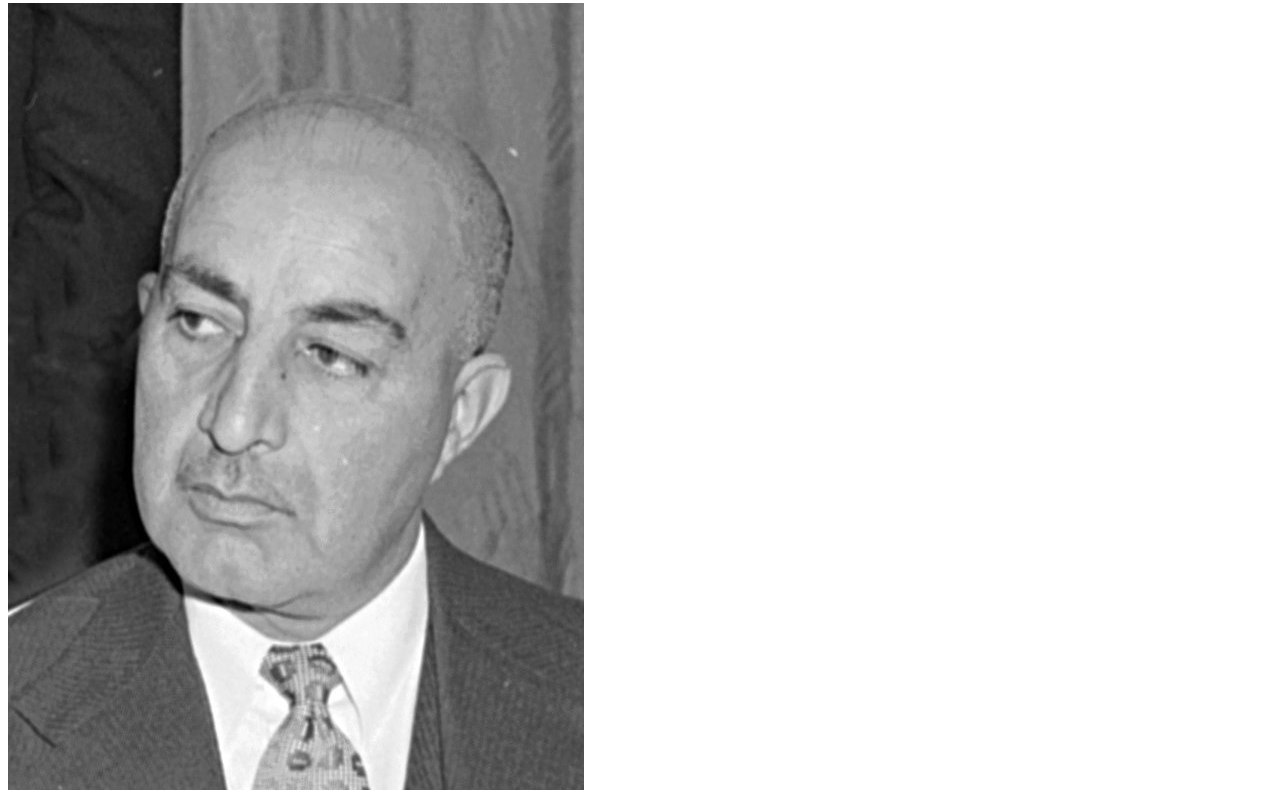
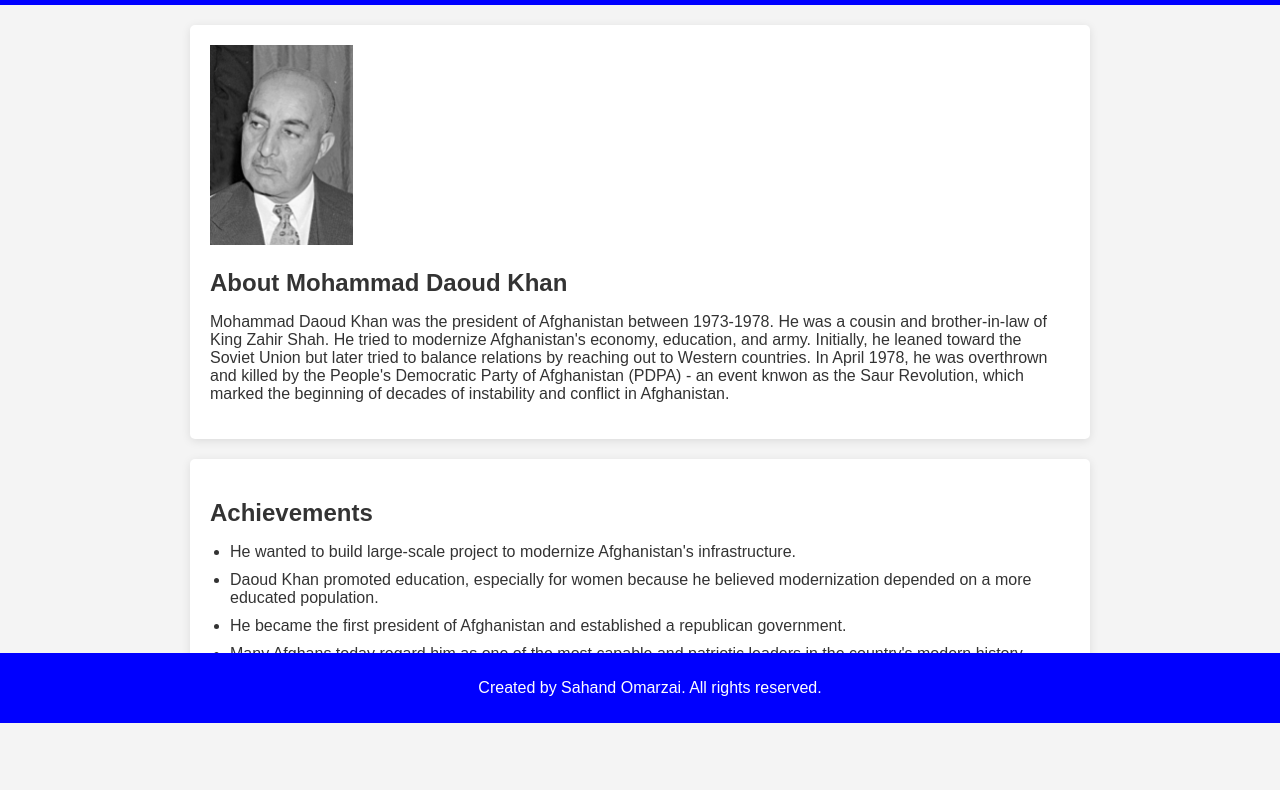
Before and after one commit to a22ahmom/TributePage, a plain HTML site: page index.html in a window 1280 px wide. Shown: the part 77-867 px from the top of the page. Drawn offline with Linux system fonts and the light colour scheme.

Commit message:
added styling

```diff
--- a/index.html
+++ b/index.html
@@ -1,18 +1,26 @@
 <!DOCTYPE html>
 <html>
+    <head>
+        <meta charset="UTF-8">
+        <meta name="viewport" content="width=device_width, initial_scale=1.0">
+        <link rel="stylesheet" href="style.css">
+        <title>Tribute Pages</title>
+    </head>
+    <body>
         <header>
-        <title>Tribute Pages</title>
             <h1>Tribute to Mohammad Daoud Khan</h1>
+        </header>
+        <div class="content">
+            <section class="biography">
                 <img src="Sardar_Mohammed_Daud.jpg" alt="An image of the president Mohammad Daoud Khan of Afghanistan in 1973."/>
-    </header>
-    <body>
                 <h2>About Mohammad Daoud Khan</h2>
                 <p>Mohammad Daoud Khan was the president of Afghanistan between 1973-1978.
                     He was a cousin and brother-in-law of King Zahir Shah.
                     He tried to modernize Afghanistan's economy, education, and army.
                     Initially, he leaned toward the Soviet Union but later tried to balance relations by reaching out to Western countries.
                     In April 1978, he was overthrown and killed by the People's Democratic Party of Afghanistan (PDPA) - an event knwon as the Saur Revolution, which marked the beginning of decades of instability and conflict in Afghanistan.</p>
-
+            </section>
+            <section class="achievements">
                 <h2>Achievements</h2>
                 <ul>
                     <li>He wanted to build large-scale project to modernize Afghanistan's infrastructure.</li>
@@ -21,9 +29,10 @@
                     <li>Many Afghans today regard him as one of the most capable and patriotic leaders in the country's modern history.</li>
                 </ul>
 
-    </body>
-
+            </section>
+        </div>
     <footer>
         <p>Created by Sahand Omarzai. All rights reserved.</p>
     </footer>
+    </body>
 </html>
--- a/style.css
+++ b/style.css
@@ -0,0 +1,75 @@
+body {
+    font-family: Arial, sans-serif;
+    background-color: #f4f4f4;
+    margin: 0;
+    padding: 0;
+    color: #333;
+    padding-bottom: 50px;
+}
+
+h1 {
+    font-size: 36px;
+    margin: 0;
+}
+
+header {
+    background-color: blue;
+    color: #f4f4f4;
+    text-align: center;
+    padding: 20px;
+}
+
+.content {
+    padding: 20px;
+    max-width: 900px;
+    margin: 0 auto;
+    padding-bottom: 80px;
+}
+
+.biography {
+    background-color: #ffffff;
+    padding: 20px;
+    border-radius: 5px;
+    box-shadow: 0 2px 10px rgba(0, 0, 0, 0.1);
+    margin-bottom: 20px;
+}
+
+.biography h2 {
+    font-size: 24px;
+    margin-bottom: 10px;
+}
+
+.biography img {
+    height: 200px;
+}
+
+.achievements {
+    background-color: #ffffff;
+    padding: 20px;
+    border-radius: 5px;
+    box-shadow: 0 2px 10px rgba(0, 0, 0, 0.1);
+}
+
+.achievements h2 {
+    font-size: 24px;
+    margin-bottom: 10px;
+}
+
+.achievements ul {
+    list-style-type: disc;
+    padding-left: 20px;
+}
+
+.achievements li {
+    margin-bottom: 10px;
+}
+
+footer {
+    background-color: blue;
+    padding: 10px;
+    position: fixed;
+    width: 100%;
+    text-align: center;
+    bottom: 0;
+    color: #fff;
+}
```
Lines whose indentation alone changed are shown as unchanged.
